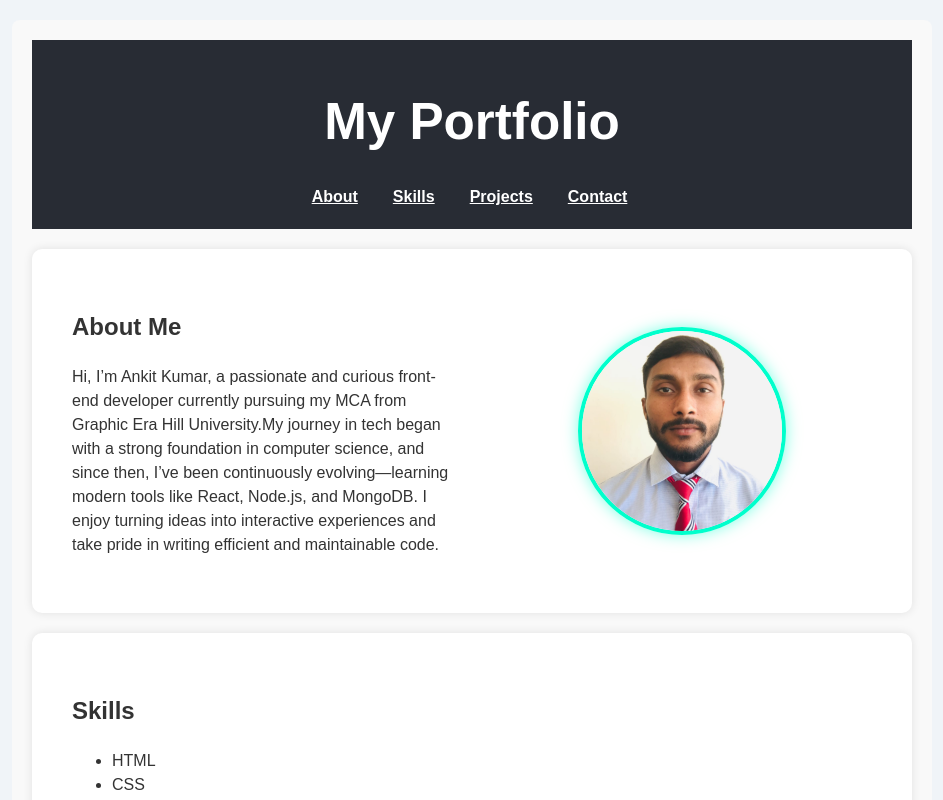
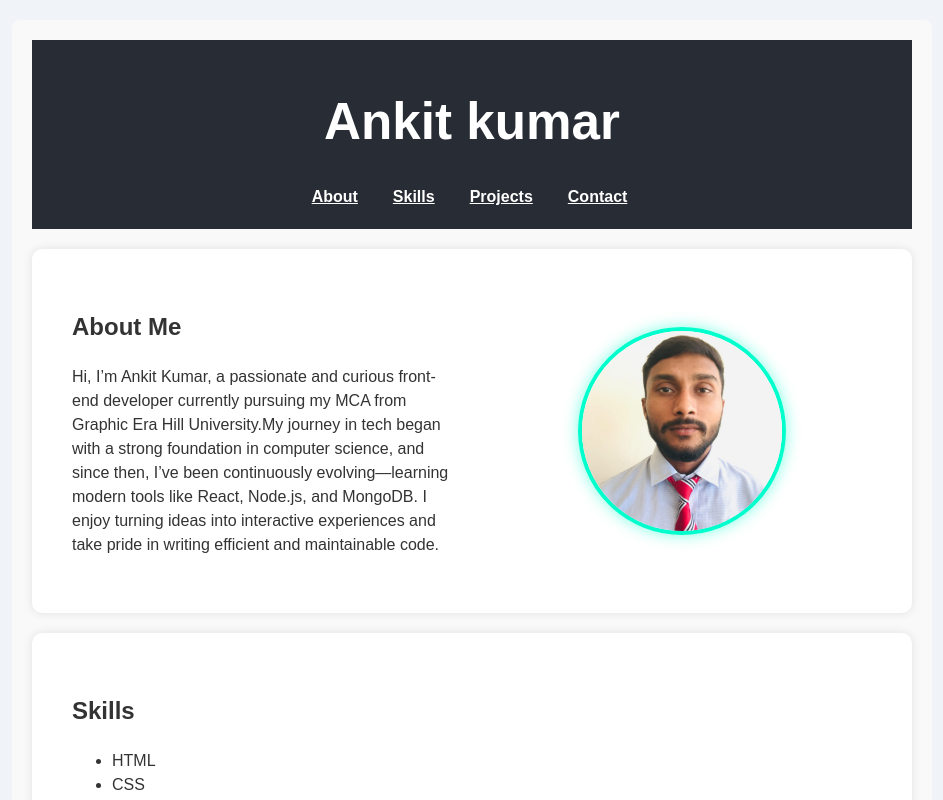
Before and after one commit to ankitpal0065/my-portfolio, a React (Vite) app: page / in a window 1280 px wide. Shown: the top 800 px of the page, without its empty margins (8-951 px from the left). Built offline with nearby package versions, Linux system fonts and the light colour scheme.

Commit message:
Added react-icons and footer update

```diff
--- a/src/components/Header.jsx
+++ b/src/components/Header.jsx
@@ -4,7 +4,7 @@ import './Header.css'; // link CSS file
 const Header = () => {
   return (
     <header>
-      <h1>My Portfolio</h1>
+      <h1>Ankit kumar</h1>
       <nav className="nav-links">
         <a href="#about">About</a>
         <a href="#skills">Skills</a>
```
